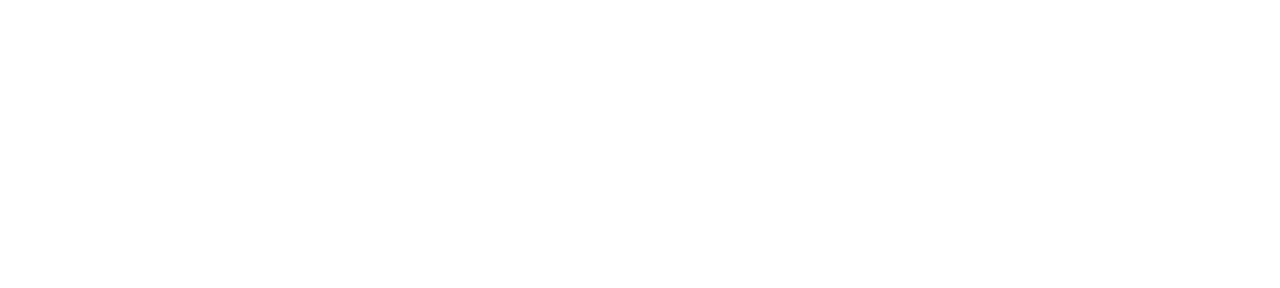
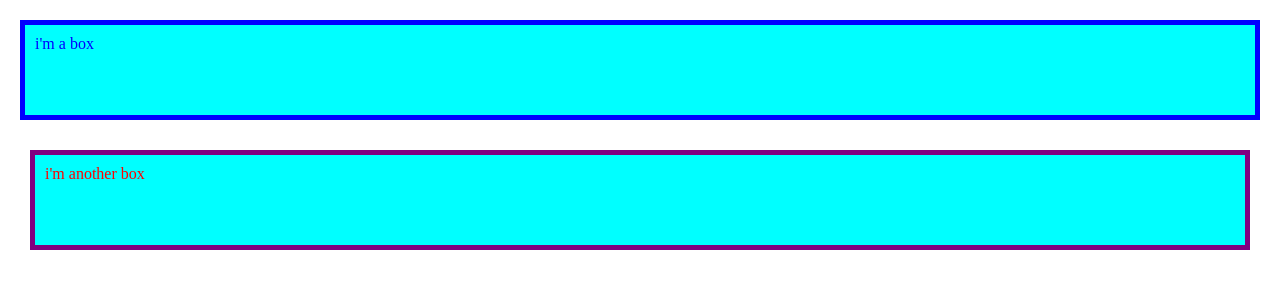
Before and after one commit to Vishalthakur010/Sigma-web-development, a plain HTML site: page video 18/index.html in a window 1280 px wide. Drawn offline with Linux system fonts and the light colour scheme.

Commit message:
video 18

```diff
--- a/video 18/index.html
+++ b/video 18/index.html
@@ -1,11 +1,44 @@
 <!DOCTYPE html>
 <html lang="en">
+
 <head>
     <meta charset="UTF-8">
     <meta name="viewport" content="width=device-width, initial-scale=1.0">
-    <title>Box template</title>
+    <title>Css Box template</title>
+    <style>
+        * {
+            margin: 0;
+            padding: 0;
+        }
+
+        .box {
+            background-color: aqua;
+        }
+
+        .one {
+            color: blue;
+            margin: 20px;
+            padding: 10px;
+            border: 5px solid blue;
+            height: 100px;
+            box-sizing: border-box;
+
+        }
+
+        .two {
+            color: red;
+            margin: 30px;
+            padding: 10px;
+            border: 5px solid purple;
+            height: 100px;
+            box-sizing: border-box;
+        }
+    </style>
 </head>
+
 <body>
+    <div class="box one">i'm a box</div>
+    <div class="box two">i'm another box</div>
+</body>
 
-</body>
 </html>
```
